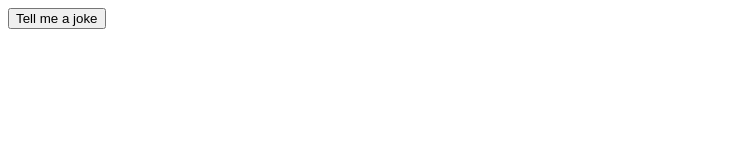
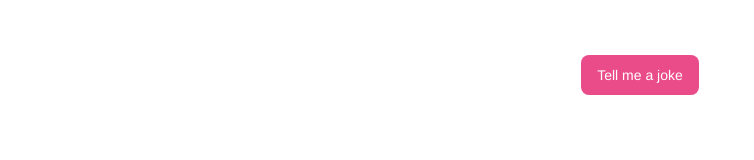
Before and after one commit to InesParis/JokeGenerator, a plain HTML site: page index.html in a window 1280 px wide. Shown: the whole page, without its empty margins (0-754 px from the left). Drawn offline with nearby package versions, Linux system fonts and the light colour scheme.

Commit message:
updated css

```diff
--- a/index.html
+++ b/index.html
@@ -6,7 +6,7 @@
     <script src="https://unpkg.com/axios@1.6.7/dist/axios.min.js"></script>
     <script src="https://unpkg.com/typewriter-effect@latest/dist/core.js"></script>
 
-    <link href="src/styles.css" rel="stylesheet" type="text/css" />
+    <link href="src/style.css" rel="stylesheet" type="text/css" />
   </head>
 
   <body>
--- a/src/style.css
+++ b/src/style.css
@@ -4,16 +4,34 @@ body {
   padding: 55px;
 }
 button {
-  color: rgb(245, 23, 245);
-  background-color: black;
-  padding: 10px;
-  border-radius: 10px;
+  background-color: #ea4c89;
+  border-radius: 8px;
+  border-style: none;
+  box-sizing: border-box;
+  color: #ffffff;
+  cursor: pointer;
+  display: inline-block;
+  font-family: "Haas Grot Text R Web", "Helvetica Neue", Helvetica, Arial,
+    sans-serif;
+  font-size: 14px;
+  font-weight: 500;
+  height: 40px;
+  line-height: 20px;
+  list-style: none;
+  margin: 0;
+  outline: none;
+  padding: 10px 16px;
+  position: relative;
   text-align: center;
-  margin: auto;
-  font-family: timew new roman;
-  font-weight: bold;
+  text-decoration: none;
+  transition: color 100ms;
+  vertical-align: baseline;
+  user-select: none;
+  -webkit-user-select: none;
+  touch-action: manipulation;
 }
-button:hover {
-  color: black;
-  background-color: rgb(245, 23, 245);
+
+button:hover,
+button:focus {
+  background-color: #f082ac;
 }
```
